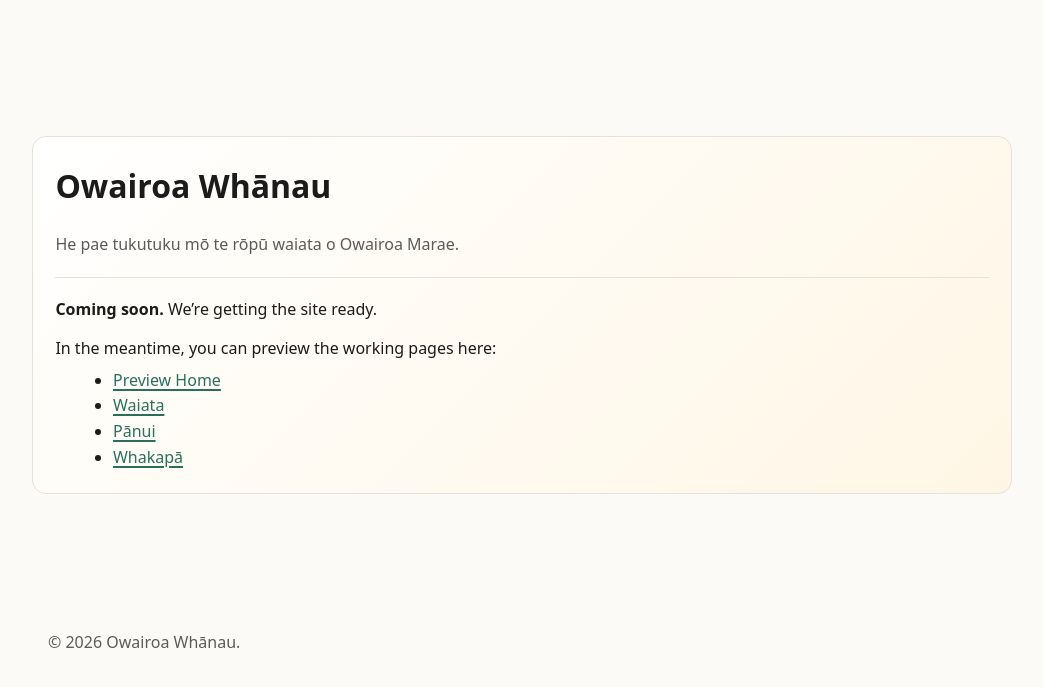
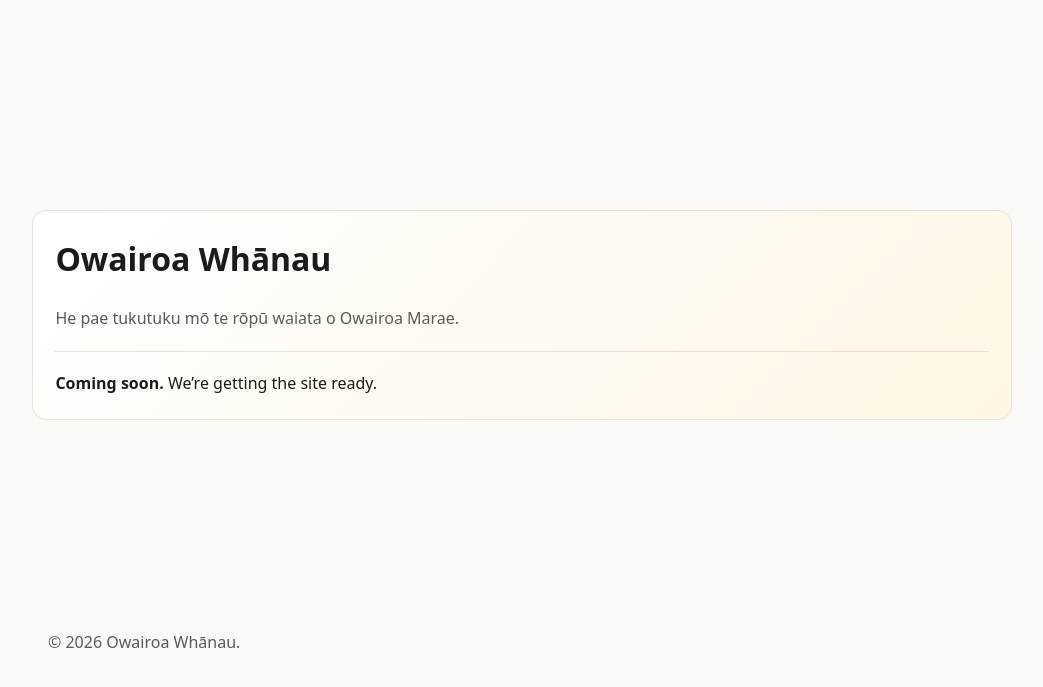
Before and after one commit to Standen-Home/owairoawhanau-site, a Jekyll site: the page built from index.md, in a window 1280 px wide. Shown: the top 687 px of the page, without its empty margins (118-1161 px from the left). Built offline with Jekyll 4.4.1, drawn with Linux system fonts in a browser that asks for light colours.

Commit message:
Remove preview links from coming soon page

```diff
--- a/index.md
+++ b/index.md
@@ -9,13 +9,3 @@ title: "Coming soon"
 <hr style="border:none; border-top:1px solid var(--border); margin: 1.2rem 0">
 
 <p style="margin:0"><strong>Coming soon.</strong> We’re getting the site ready.</p>
-
-<p style="margin: .8rem 0 0 0">
-  In the meantime, you can preview the working pages here:
-</p>
-<ul style="margin:.4rem 0 0 1.1rem">
-  <li><a href="{{ '/home/' | relative_url }}">Preview Home</a></li>
-  <li><a href="{{ '/waiata/' | relative_url }}">Waiata</a></li>
-  <li><a href="{{ '/news/' | relative_url }}">Pānui</a></li>
-  <li><a href="{{ '/contact/' | relative_url }}">Whakapā</a></li>
-</ul>
```
